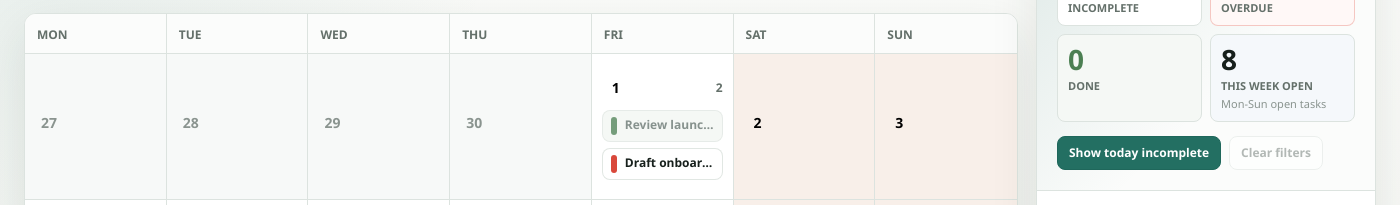
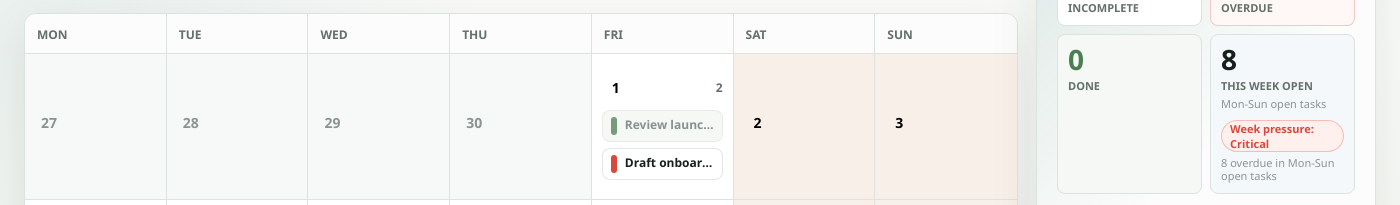
Before and after one commit to JKLcoder/TaskCalendar, an Electron app: page index.html in a window 1400 px wide. Shown: the part 157-362 px from the top of the page. Drawn offline with Linux system fonts and the light colour scheme.

Commit message:
Add Week Pressure signal for v0.2.0

```diff
--- a/app.js
+++ b/app.js
@@ -47,6 +47,8 @@
   const todayOverdueCount = document.getElementById("todayOverdueCount");
   const todayDoneCount = document.getElementById("todayDoneCount");
   const weekOpenCount = document.getElementById("weekOpenCount");
+  const weekPressurePill = document.getElementById("weekPressurePill");
+  const weekPressureHint = document.getElementById("weekPressureHint");
   const commandTodayIncompleteButton = document.getElementById("commandTodayIncompleteButton");
   const commandClearFiltersButton = document.getElementById("commandClearFiltersButton");
   const toast = document.getElementById("toast");
@@ -154,6 +156,10 @@
     }).format(date);
   }
 
+  function statusCase(value) {
+    return String(value || "").replace(/^\w/, (letter) => letter.toUpperCase());
+  }
+
   function getWeekRange(date) {
     const start = new Date(date.getFullYear(), date.getMonth(), date.getDate());
     const mondayOffset = (start.getDay() + 6) % 7;
@@ -168,18 +174,29 @@
     return taskDate >= start && taskDate <= end;
   }
 
+  function getWeekPressureLevel(openCount, overdueCount) {
+    if (openCount >= 15 || overdueCount >= 4) return "critical";
+    if (openCount >= 9 || overdueCount >= 2) return "high";
+    if (openCount >= 4 || overdueCount >= 1) return "medium";
+    return "low";
+  }
+
   function getTodayMetrics() {
     const today = getTodayDate();
     const todayISO = dateToISO(today);
     const todayTasks = tasks.filter((task) => task.date === todayISO);
     const weekRange = getWeekRange(today);
+    const weekOpenTasks = tasks.filter((task) => task.status !== "done" && isTaskInDateRange(task, weekRange.start, weekRange.end));
+    const weekOverdue = weekOpenTasks.filter((task) => getEffectiveStatus(task) === "overdue").length;
 
     return {
       today,
       incomplete: todayTasks.filter((task) => task.status !== "done").length,
       overdue: todayTasks.filter((task) => getEffectiveStatus(task) === "overdue").length,
       done: todayTasks.filter((task) => task.status === "done").length,
-      weekOpen: tasks.filter((task) => task.status !== "done" && isTaskInDateRange(task, weekRange.start, weekRange.end)).length
+      weekOpen: weekOpenTasks.length,
+      weekOverdue,
+      weekPressure: getWeekPressureLevel(weekOpenTasks.length, weekOverdue)
     };
   }
 
@@ -311,6 +328,9 @@
     todayOverdueCount.textContent = metrics.overdue;
     todayDoneCount.textContent = metrics.done;
     weekOpenCount.textContent = metrics.weekOpen;
+    weekPressurePill.className = `pressure-pill ${metrics.weekPressure}`;
+    weekPressurePill.textContent = `Week pressure: ${statusCase(metrics.weekPressure)}`;
+    weekPressureHint.textContent = `${metrics.weekOverdue} overdue in Mon-Sun open tasks`;
     commandClearFiltersButton.disabled = !hasActiveFilters();
   }
 
--- a/index.html
+++ b/index.html
@@ -115,6 +115,8 @@
                 <span class="metric-value" id="weekOpenCount">0</span>
                 <span class="metric-label">This week open</span>
                 <span class="metric-hint">Mon-Sun open tasks</span>
+                <span class="pressure-pill low" id="weekPressurePill">Week pressure: Low</span>
+                <span class="metric-hint" id="weekPressureHint">Based on open and overdue tasks</span>
               </div>
             </div>
             <div class="today-command-actions">
--- a/styles.css
+++ b/styles.css
@@ -563,6 +563,44 @@ button {
   line-height: 1.25;
 }
 
+.pressure-pill {
+  display: inline-flex;
+  align-items: center;
+  min-height: 24px;
+  margin-top: 9px;
+  border: 1px solid rgba(100, 116, 139, 0.24);
+  border-radius: 999px;
+  background: #f8fafc;
+  color: var(--todo);
+  padding: 0 8px;
+  font-size: 11px;
+  font-weight: 780;
+}
+
+.pressure-pill.low {
+  border-color: rgba(75, 127, 82, 0.24);
+  background: #f5f8f5;
+  color: var(--done);
+}
+
+.pressure-pill.medium {
+  border-color: rgba(43, 127, 255, 0.24);
+  background: #f3f7ff;
+  color: var(--progress);
+}
+
+.pressure-pill.high {
+  border-color: rgba(180, 108, 32, 0.28);
+  background: #fff8ed;
+  color: #9a5b17;
+}
+
+.pressure-pill.critical {
+  border-color: rgba(217, 72, 59, 0.3);
+  background: #fff0ee;
+  color: var(--overdue);
+}
+
 .today-command-actions {
   display: flex;
   flex-wrap: wrap;
```
